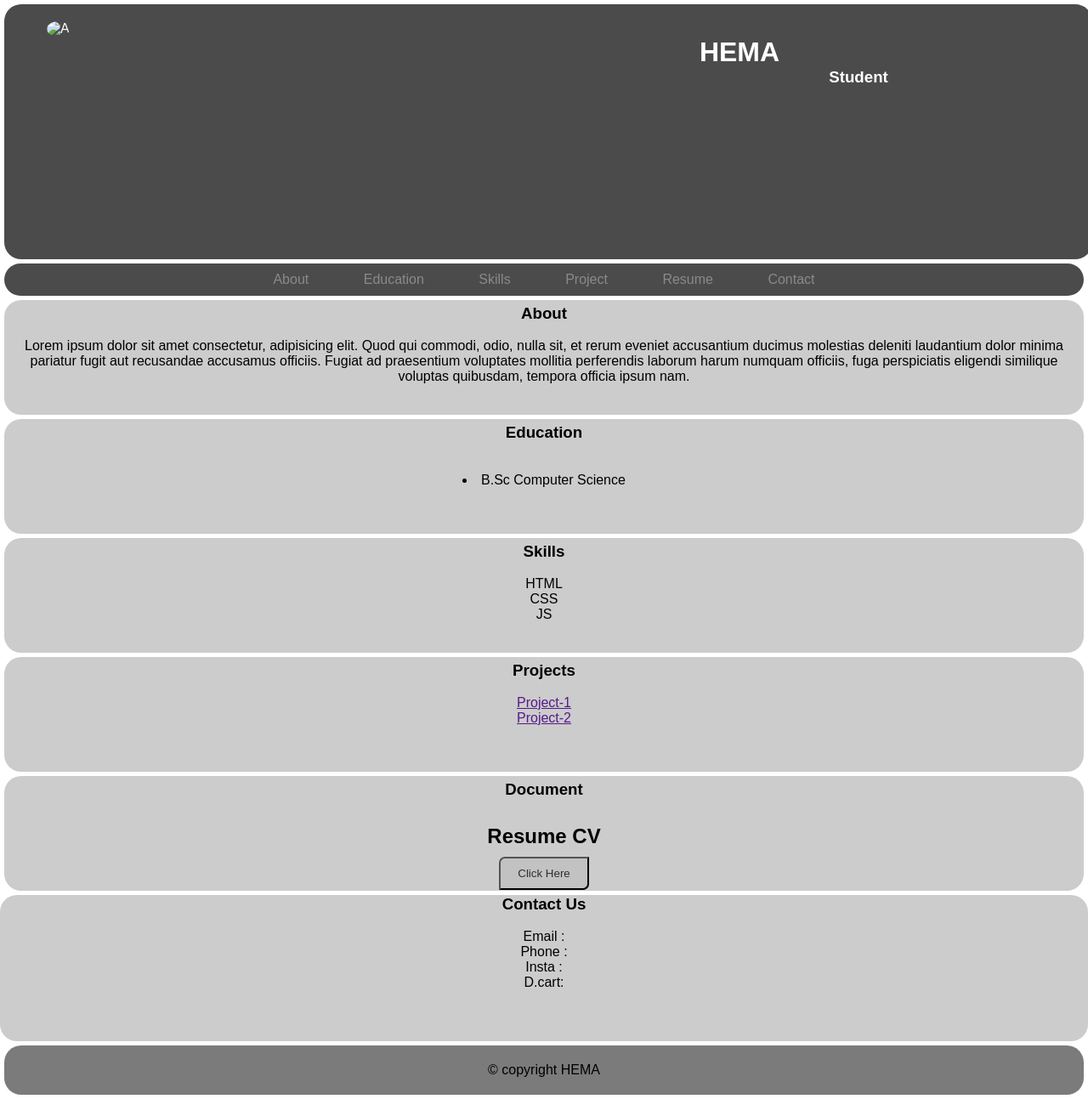
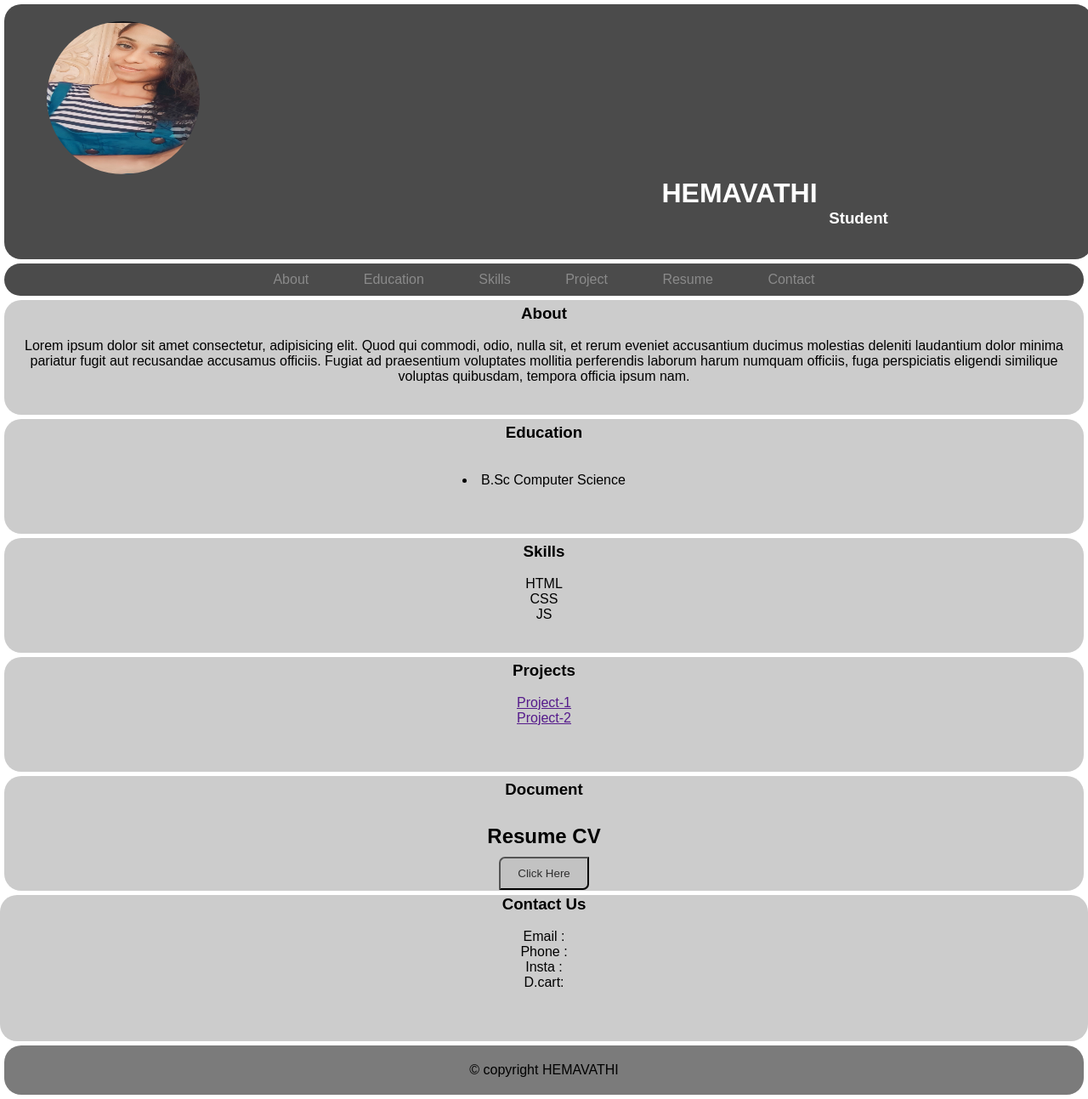
Before and after one commit to Hemavathikumar/Digitalportfolio, a plain HTML site: page index.html in a window 1280 px wide. Shown: the whole page at 85% size. Drawn offline with Linux system fonts and the light colour scheme.

Commit message:
Update index.html

```diff
--- a/index.html
+++ b/index.html
@@ -10,8 +10,8 @@
 
     </div>
     <div class="name" >
-        <img src="SONIYA.jpg" alt="A" >
-        <center><h1  class="name-h">HEMA</h1><br>
+        <img src="1688913986391.jpg" alt="A" >
+        <center><h1  class="name-h">HEMAVATHI</h1><br>
         <h3  class="name-j">Student</h3></center>
     </div>
     <nav>
@@ -61,7 +61,7 @@
         <label for="">D.cart: </label>
     </div>
     <div class="copyright">
-        <p>&copy; copyright HEMA</p>
+        <p>&copy; copyright HEMAVATHI</p>
     </div>
     <script>
         document.querySelectorAll('a[href^="#"]').forEach(anchor => {
```
